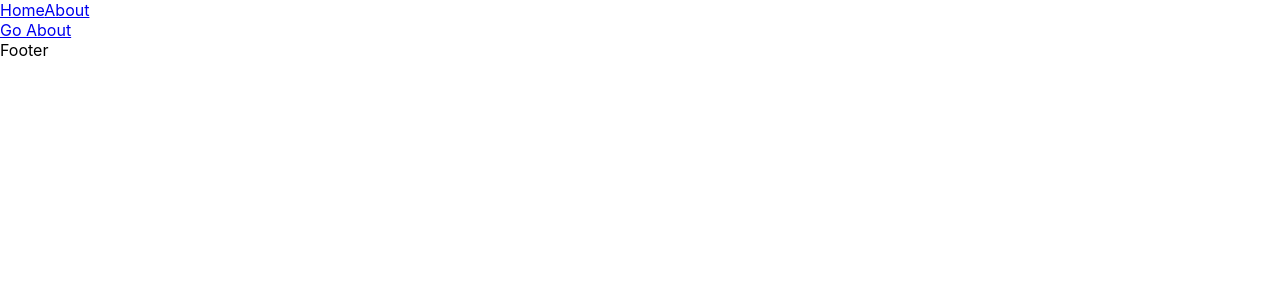
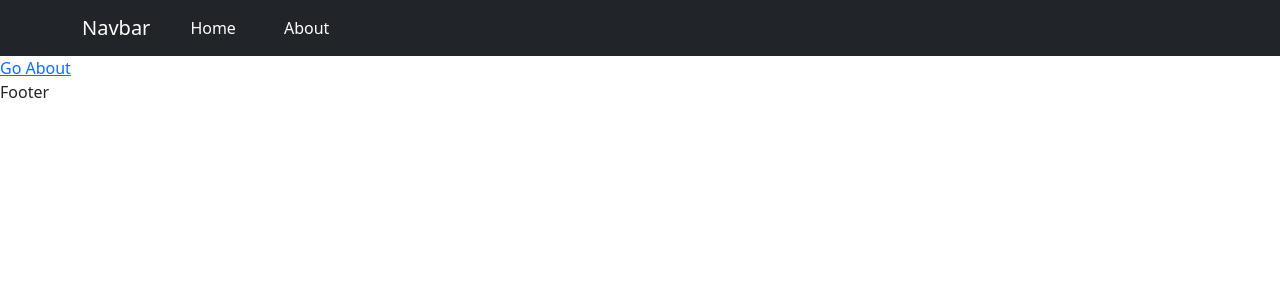
Before and after one commit to DzLearn/LearnReactApp, a React (Create React App) app: page / in a window 1280 px wide. Shown: the top 300 px of the page. Built offline with nearby package versions, Linux system fonts and the light colour scheme.

Commit message:
include React Bootstrap in project
React-Bootstrap is a component-based library that provides native Bootstrap components as pure React components. Instead of utilizing JavaScript source and plugins from the CDN, it converts all JavaScript to React and bundles all components together.

```diff
--- a/package.json
+++ b/package.json
@@ -6,7 +6,9 @@
     "@testing-library/jest-dom": "^5.16.4",
     "@testing-library/react": "^13.1.1",
     "@testing-library/user-event": "^13.5.0",
+    "bootstrap": "^5.1.3",
     "react": "^18.0.0",
+    "react-bootstrap": "^2.2.3",
     "react-dom": "^18.0.0",
     "react-router-dom": "^6.3.0",
     "react-scripts": "5.0.1",
--- a/src/index.js
+++ b/src/index.js
@@ -2,6 +2,8 @@ import React from 'react';
 import ReactDOM from 'react-dom/client';
 import './assets/styles/index.css';
 import App from './App';
+
+import 'bootstrap/dist/css/bootstrap.min.css';
 
 const root = ReactDOM.createRoot(document.getElementById('root'));
 root.render(
--- a/src/layouts/Header.js
+++ b/src/layouts/Header.js
@@ -1,13 +1,25 @@
 import React from 'react'
 import { Link } from "react-router-dom";
+import { Container, Nav, Navbar } from "react-bootstrap";
+
+const linkStyle = {
+  margin: "1rem",
+  textDecoration: "none",
+  color: 'white'
+};
 
 export default function Header() {
   return (
-    <div>
-      <nav>
-        <Link to="/">Home</Link>
-        <Link to="/about">About</Link>
-      </nav>
-    </div>
+    <>
+      <Navbar bg="dark" variant="dark">
+        <Container>
+          <Navbar.Brand href="#home">Navbar</Navbar.Brand>
+          <Nav className="me-auto">
+            <Nav.Link><Link to="/" style={ linkStyle }>Home</Link></Nav.Link>
+            <Nav.Link><Link to="/about" style={ linkStyle }>About</Link></Nav.Link>
+          </Nav>
+        </Container>
+      </Navbar>
+    </>
   )
 }
```
Also changed, not shown: 1 other file (tests, documents, lock files or other folders).
